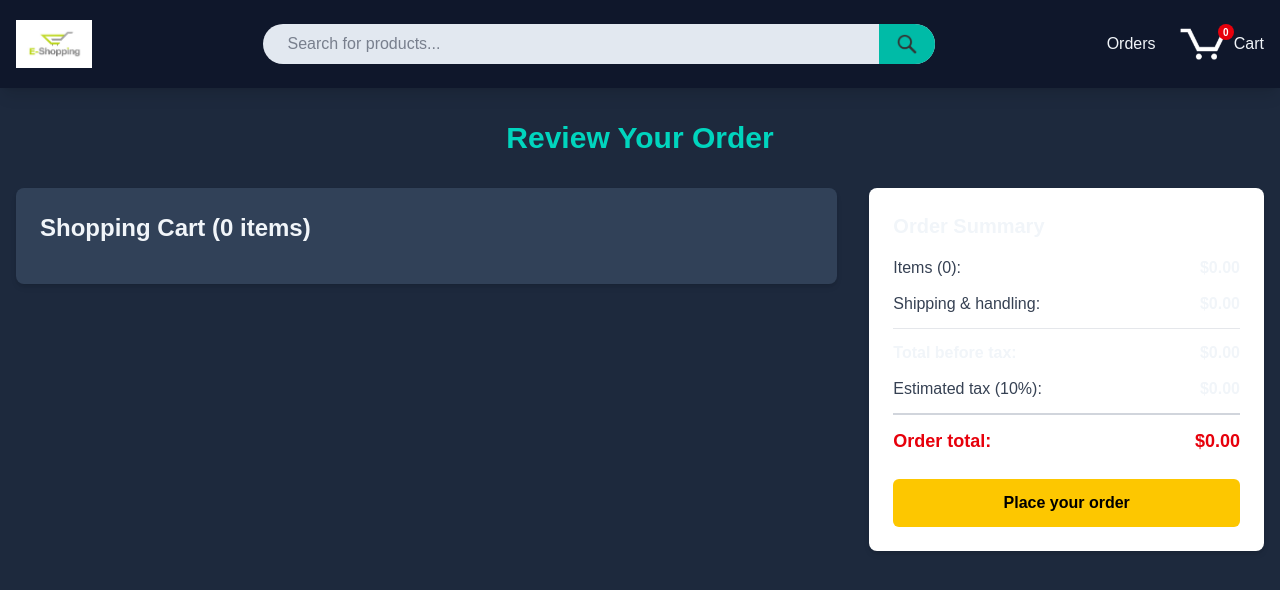
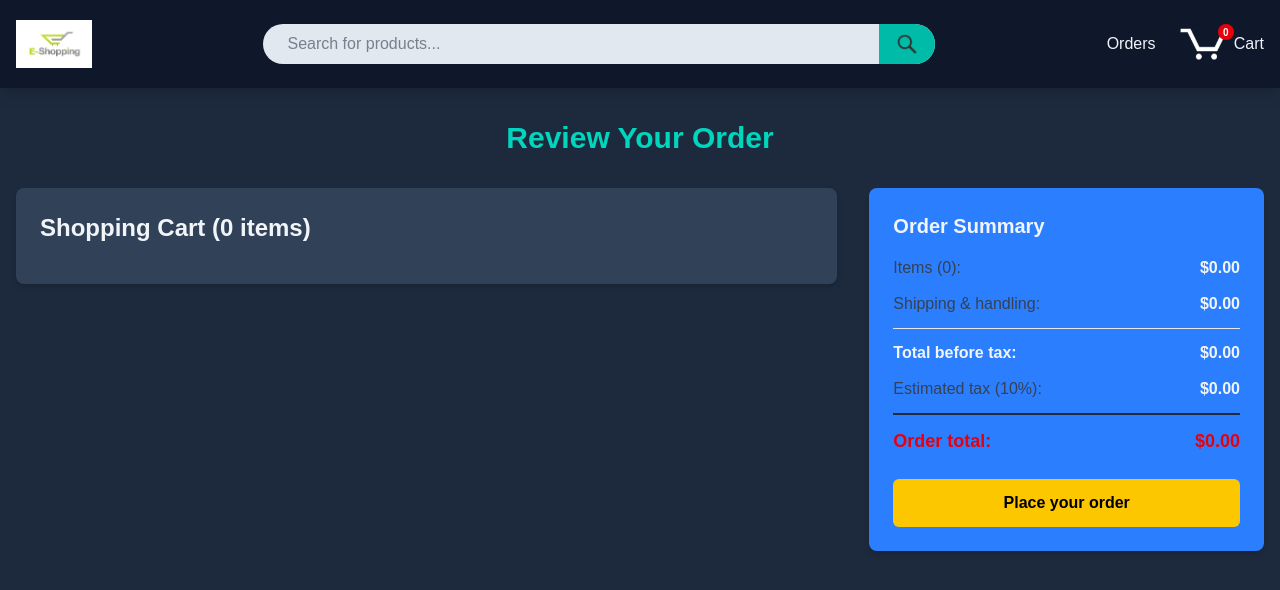
Before and after one commit to KoketsoPhiri/alx-project-nexus, a Next.js app in the folder front-end/: page /checkout in a window 1280 px wide. Shown: the top 590 px of the page. Built offline with nearby package versions, Linux system fonts and the light colour scheme.

Commit message:
added visible colors

```diff
--- a/front-end/components/PaymentSummary.tsx
+++ b/front-end/components/PaymentSummary.tsx
@@ -31,26 +31,26 @@ export default function PaymentSummary() {
   const totalCents = totalBeforeTaxCents + taxCents;
 
   return (
-    <div className="bg-white p-6 rounded-lg shadow-md">
+    <div className="bg-blue-500 p-6 rounded-lg shadow-md">
       <h2 className="text-xl font-bold mb-4">Order Summary</h2>
       <div className="space-y-3">
         <div className="flex justify-between items-center">
           <p className="text-gray-700">Items ({cartItems.length}):</p>
-          <p className="font-semibold">${formatCurrency(productPriceCents)}</p>
+          <p className="font-semibold text-black-700">${formatCurrency(productPriceCents)}</p>
         </div>
         <div className="flex justify-between items-center">
           <p className="text-gray-700">Shipping & handling:</p>
-          <p className="font-semibold">${formatCurrency(shippingPriceCents)}</p>
+          <p className="font-semibold text-black-700">${formatCurrency(shippingPriceCents)}</p>
         </div>
         <div className="border-t border-gray-200 pt-3 flex justify-between items-center">
           <p className="font-bold">Total before tax:</p>
-          <p className="font-bold">${formatCurrency(totalBeforeTaxCents)}</p>
+          <p className="font-bold text-black-700">${formatCurrency(totalBeforeTaxCents)}</p>
         </div>
         <div className="flex justify-between items-center">
           <p className="text-gray-700">Estimated tax (10%):</p>
-          <p className="font-semibold">${formatCurrency(taxCents)}</p>
+          <p className="font-semibold text-black-700">${formatCurrency(taxCents)}</p>
         </div>
-        <div className="border-t-2 border-gray-300 pt-3 flex justify-between items-center font-bold text-lg text-red-600">
+        <div className="border-t-2 border-gray-800 pt-3 flex justify-between items-center font-bold text-lg text-red-600">
           <p>Order total:</p>
           <p>${formatCurrency(totalCents)}</p>
         </div>
```
